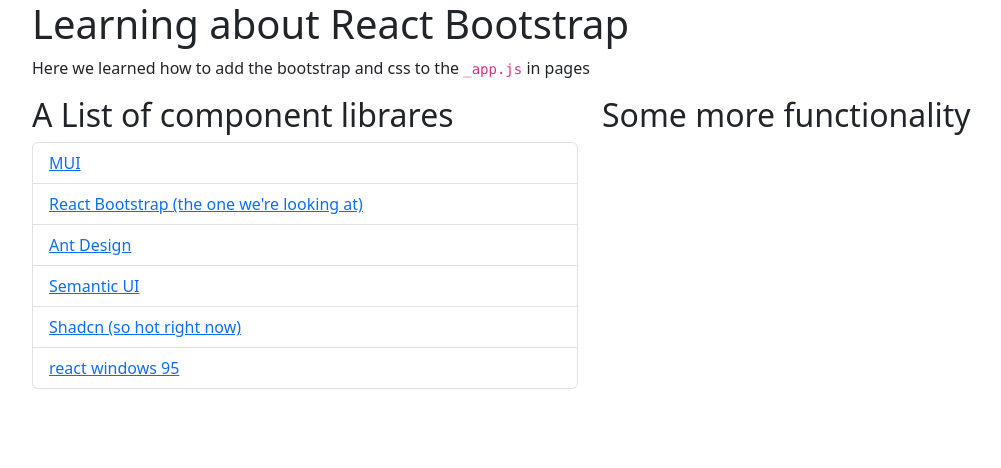
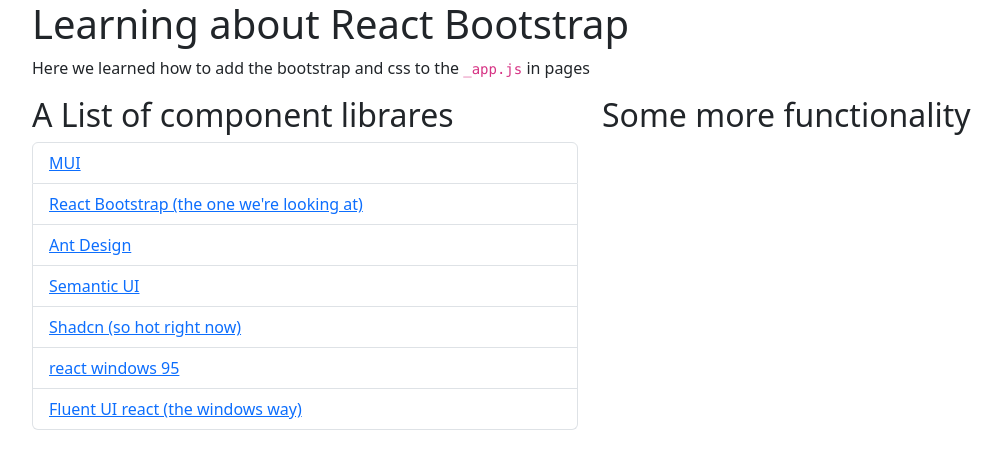
Before and after one commit to dmit-2008/dmit2008-OE01-Winter-2025, a Next.js app in the folder 06-nextjs-bootstrap-component-library/components-bootstrap-example/: page / in a window 1280 px wide. Shown: the top 468 px of the page, without its empty margins (50-1051 px from the left). Built offline with nearby package versions, Linux system fonts and the light colour scheme.

Commit message:
class progress pushed

```diff
--- a/06-nextjs-bootstrap-component-library/components-bootstrap-example/components/UILibraryLIst.js
+++ b/06-nextjs-bootstrap-component-library/components-bootstrap-example/components/UILibraryLIst.js
@@ -35,6 +35,10 @@ const UI_LIBRARY_LIST = [
   {
     name: "react windows 95",
     url: "https://storybook.react95.io/?path=/story/docs-welcome-to-react95--page"
+  },
+  {
+    name: "Fluent UI react (the windows way)",
+    url: "https://react.fluentui.dev/?path=/docs/concepts-introduction--docs"
   }
 ]
 
--- a/06-nextjs-bootstrap-component-library/components-bootstrap-example/pages/index.js
+++ b/06-nextjs-bootstrap-component-library/components-bootstrap-example/pages/index.js
@@ -27,6 +27,7 @@ export default function Home() {
             </Col>
             <Col>
               <h2>Some more functionality</h2>
+
             </Col>
           </Row>
         </Container>
```
